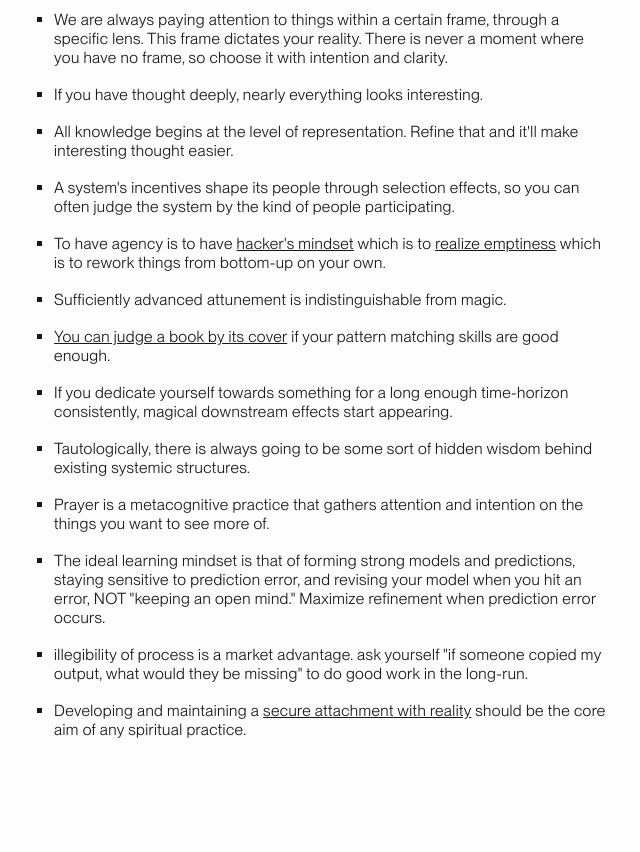
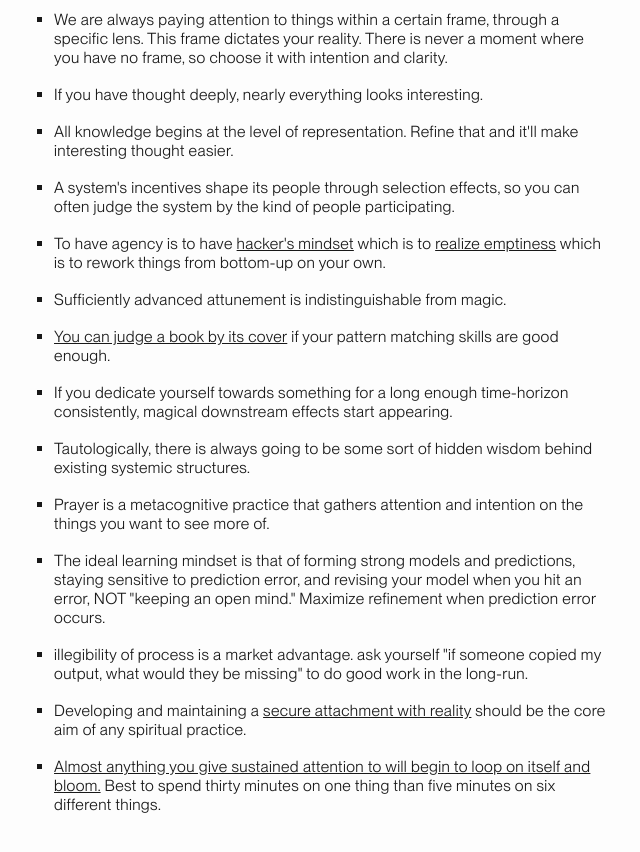
Before and after one commit to pxsswordprotected/personalsite, a Jekyll site: the page docs/principles.html, which Jekyll copies as it is, in a window 1280 px wide and 900 px high, scrolled down 4042 px. Shown: the top 852 px of the window, without its empty margins (319-959 px from the left). Built offline with Jekyll 4.4.1, drawn with Linux system fonts in a browser that asks for light colours; before the commit the page ends 4867 px from its top, so only the background shows below that.

Commit message:
new princ

```diff
--- a/docs/principles.html
+++ b/docs/principles.html
@@ -739,6 +739,9 @@
                         <li>
                             Developing and maintaining a <a href="https://intimatemirror.substack.com/p/spirituality-is-secure-attachment" target="_blank">secure attachment with reality</a> should be the core aim of any spiritual practice.
                         </li>
+                        <li>
+                            <a href="https://www.henrikkarlsson.xyz/p/attention" target="blank">Almost anything you give sustained attention to will begin to loop on itself and bloom.</a> Best to spend thirty minutes on one thing than five minutes on six different things.
+                        </li>
                     </ul>
                 </section>
             </main>
```
